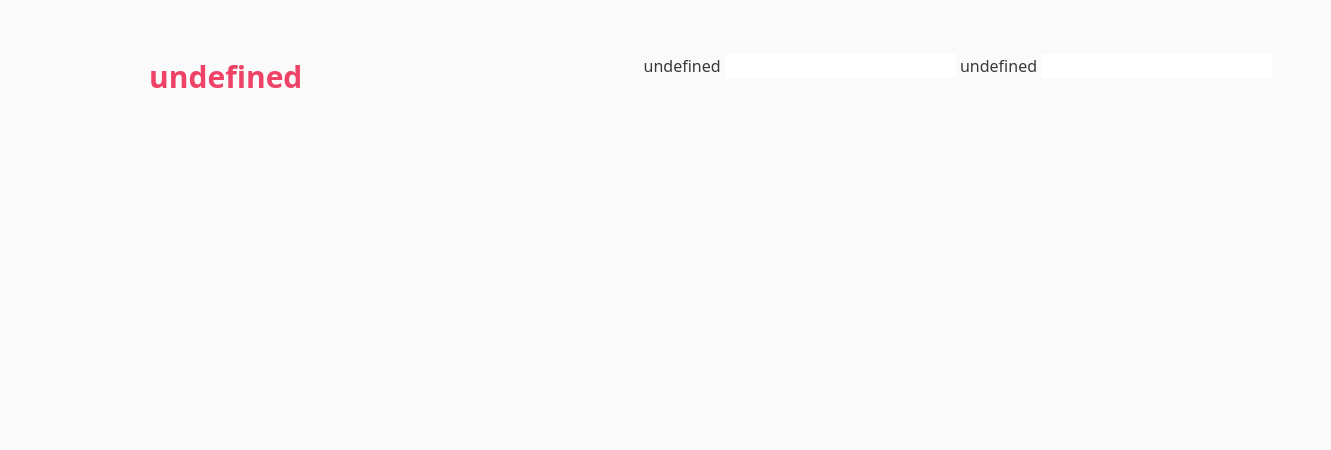
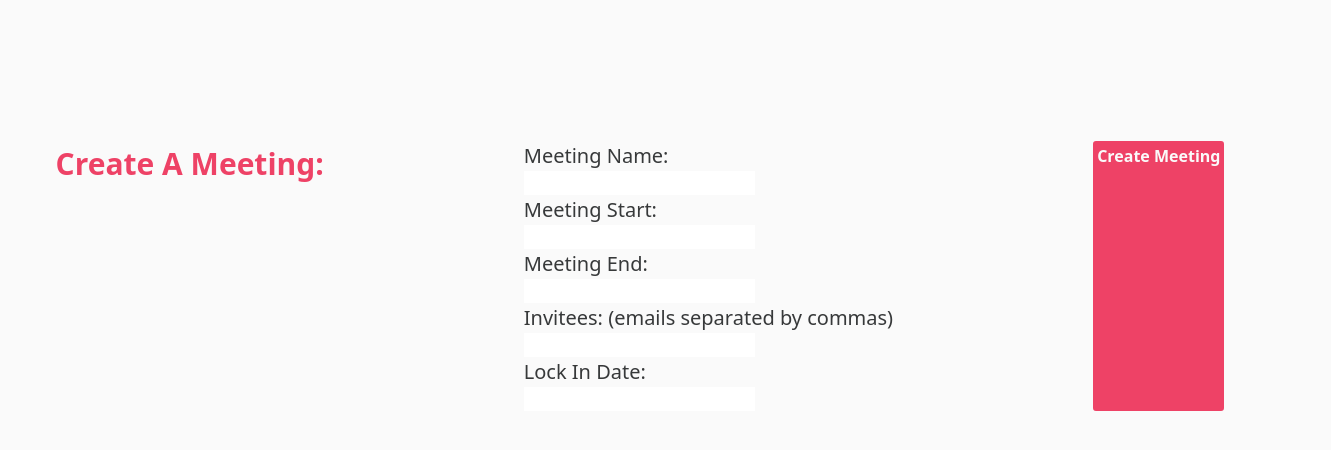
Before and after one commit to scalander/scalander, a SvelteKit app in the folder frontend/: page /create/1 in a window 1280 px wide. Shown: the part 124-574 px from the top of the page, 1331 px wide, since content can reach past the window. Built offline with nearby package versions, Linux system fonts and the light colour scheme.

Commit message:
make form

```diff
--- a/frontend/src/lib/components/MeetingInputField.svelte
+++ b/frontend/src/lib/components/MeetingInputField.svelte
@@ -1,8 +1,9 @@
+<!-- acutally I'm not gonna use this yet this needs to be done fast and idk how to do this tbh -->
+
 <script>
     //chrono
     import * as chrono from 'chrono-node';
 
     //return user response
     export let response
-
 </script>
--- a/frontend/src/lib/strings.json
+++ b/frontend/src/lib/strings.json
@@ -9,5 +9,13 @@
     "SCHEDULE_PICK_MANUALLY": "Pick Times Manually",
     "SCHEDULE_READ_CAL": "Read Your Calendar",
     "GLOBAL_BACK": "Back",
-    "GLOBAL_DONE": "Done"
+    "GLOBAL_DONE": "Done",
+
+    "CREATE_A_MEETING": "Create A Meeting:",
+    "MEETING_NAME": "Meeting Name:",
+    "MEETING_START": "Meeting Start:",
+    "MEETING_END": "Meeting End:",
+    "MEETING_USERS": "Invitees: (emails separated by commas)",
+    "MEETING_LOCK_IN": "Lock In Date:",
+    "SUBMIT": "Create Meeting"
 }
--- a/frontend/src/routes/+page.svelte
+++ b/frontend/src/routes/+page.svelte
@@ -1 +1,2 @@
 you are probably looking for <a style="text-decoration: underline;" style:color="var(--blue)" href="./schedule/1000">/schedule/[uid]</a>
+or <a href=create/test>create</a>
--- a/frontend/src/routes/create/[meetingid]/+page.svelte
+++ b/frontend/src/routes/create/[meetingid]/+page.svelte
@@ -25,32 +25,46 @@
     //state 2 = confirmation screen (will probably come later)
     let state = 1
     let name
-    let start
+    let start //use DateTimeRangePicker for start end?
     let end
-    let users = []
+    let users //stores emails separated by commas
     let lockIn
-    let meeting
+    let meeting = {}
 
-    function submit(name, start, end, users, lockIn){ //name = string, start = datetime, end = datetime, users = [User], lockIn = datetime
-        pass
+    function submit(name, start, end, users, lockIn){ //name = string, start = string, end = string, users = [User], lockIn = string
+        let meetingInfo = (name,start,end,users,lockIn)
+        console.log(meetingInfo)
     }
 
 </script>
 
 
 <div id="page-container">
-    <div id="meeting-form">
+    {#if state==1}
         <!-- State 1 is the form -->
-        {#if state==1}
+        <div id="meeting-form">
             <h1>{strings.CREATE_A_MEETING}</h1>
             <form class = "meeting-form"> <!-- TODO: make a thing for input fields bc listing all of them here is hella messy -->
-                <label for = "field-label">{strings.MEETING_NAME}</label>
+                <h2>{strings.MEETING_NAME}</h2>
                 <input type = "text" bind:value={name} />
-                <label for = "field-label">{strings.MEETING_START}</label>
-                <input type = "text" bind:value={name} />
+
+                <h2>{strings.MEETING_START}</h2>
+                <input type = "text" bind:value={start} />
+
+                <h2>{strings.MEETING_END}</h2>
+                <input type = "text" bind:value={end} />
+
+                <h2>{strings.MEETING_USERS}</h2>
+                <input type = "text" bind:value={users} />
+
+                <h2>{strings.MEETING_LOCK_IN}</h2>
+                <input type = "text" bind:value={lockIn} />
             </form>
-        {/if}
-    </div>
+            <Button primary
+                            on:click={()=>submit({name},{start},{end},{users},{lockIn})}>
+                        {strings.SUBMIT}</Button>
+        </div>
+    {/if}
 </div>
 
 
@@ -66,10 +80,8 @@
 
 
     #meeting-form {
-        display: grid;
+        display: flex;
         gap: 100px 200px;
-        grid-template-columns: 30% 70%;
-        grid-template-rows: auto auto auto auto auto;
     }
 
     /* .field-label {
@@ -88,4 +100,10 @@
         color: var(--accent);
         font-size: 30px;
     }
+
+    h2 {
+        font-weight: normal;
+        color: var(--primary);
+        font-size: 20px;
+    }
 </style>
```
